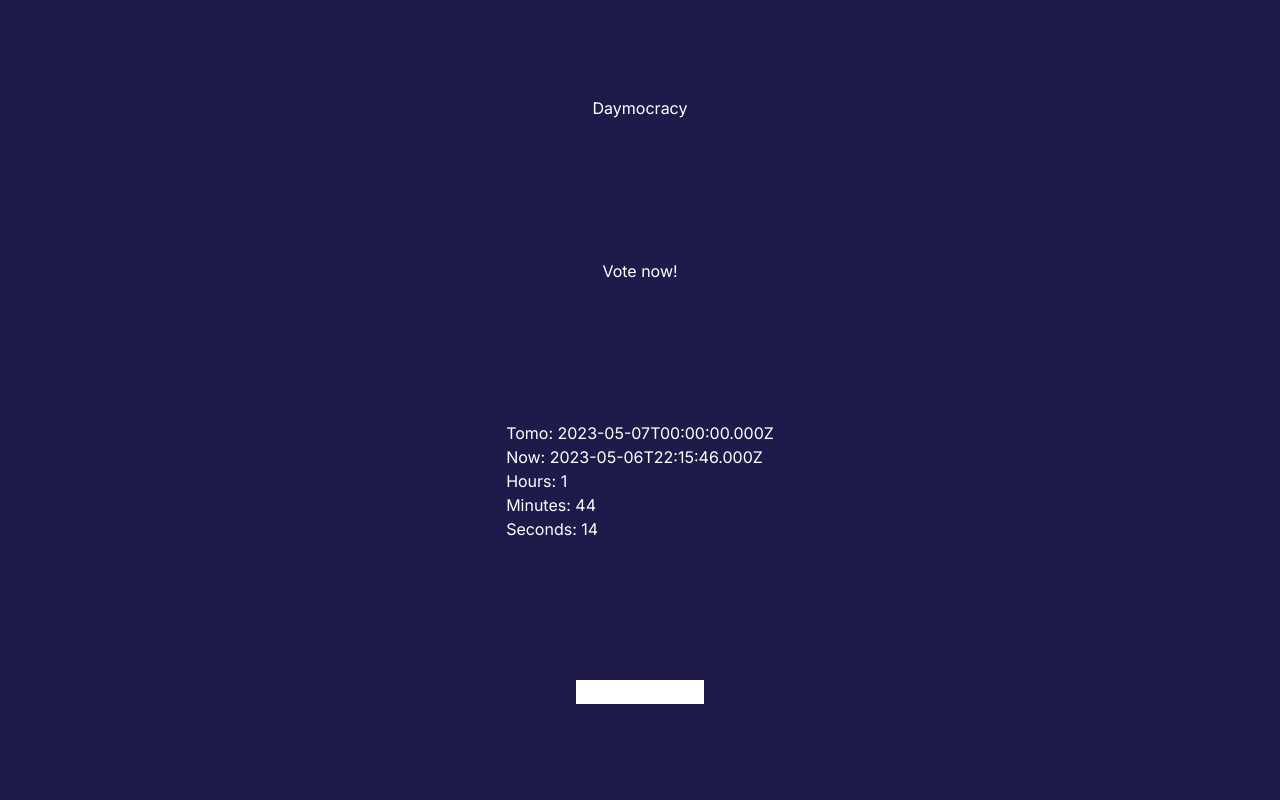
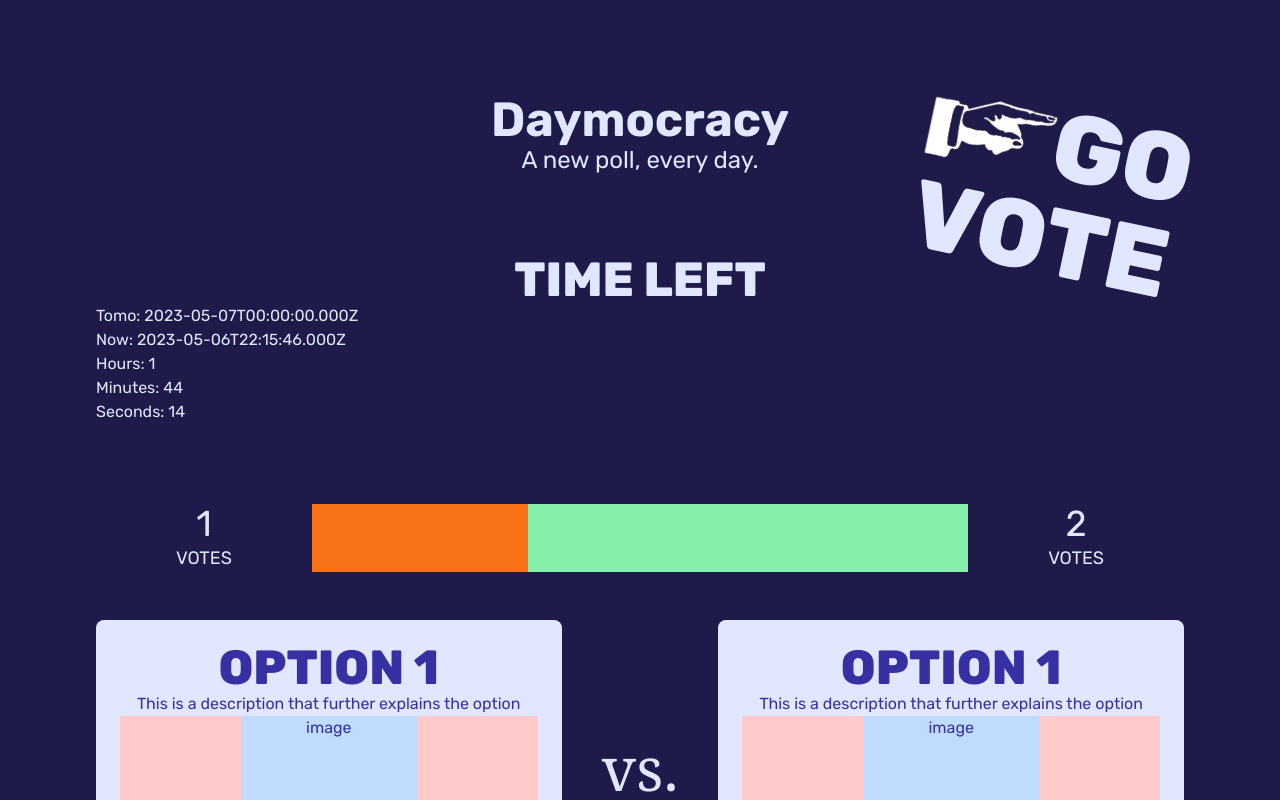
Before and after one commit to bennettdams/daymocracy, a Next.js app: page / in a window 1280 px wide. Shown: the top 800 px of the page. Built offline with nearby package versions, Linux system fonts and the light colour scheme.

Commit message:
Base poll layout

```diff
--- a/src/app/layout.tsx
+++ b/src/app/layout.tsx
@@ -1,7 +1,7 @@
-import { Inter } from 'next/font/google'
+import { Rubik } from 'next/font/google'
 import './globals.css'
 
-const inter = Inter({ subsets: ['latin'] })
+const rubikFont = Rubik({ subsets: ['latin'] })
 
 export const metadata = {
   title: 'Daymocracy',
@@ -15,7 +15,11 @@ export default function RootLayout({
 }) {
   return (
     <html lang="en">
-      <body className={inter.className}>{children}</body>
+      <body
+        className={`container mx-auto min-h-screen bg-indigo-950 p-10 text-indigo-100 lg:p-24 ${rubikFont.className}`}
+      >
+        {children}
+      </body>
     </html>
   )
 }
--- a/src/app/page.tsx
+++ b/src/app/page.tsx
@@ -1,17 +1,130 @@
+import { Title } from '@/components/Title'
+import Image from 'next/image'
+import handImage from '../../public/assets/hand.png'
 import { Clock as Timer } from './Timer'
 
-export default function Home() {
+export default function Home(): JSX.Element {
   return (
-    <main className="flex h-screen min-h-screen flex-col items-center justify-between bg-indigo-950 p-24 text-white">
-      <h1>Daymocracy</h1>
-      <p>Vote now!</p>
+    // `relative` is need because `GoVote` is positioned absolute
+    <main className="relative">
+      <h1 className="text-center text-5xl font-bold">Daymocracy</h1>
 
-      <Timer />
+      <h2 className="text-center text-2xl">A new poll, every day.</h2>
 
-      <div className="flex flex-row">
-        <div className="w-16 flex-1 bg-white">asd</div>
-        <div className="w-16 flex-1 bg-white">asd</div>
+      <div className="static right-0 top-0 mt-10 lg:absolute lg:mt-0">
+        <GoVote />
+      </div>
+
+      <div className="mt-10 lg:mt-20">
+        <TimeLeft />
+      </div>
+
+      <div className="mt-10 lg:mt-20">
+        <Poll votesOption1={1} votesOption2={2} />
+      </div>
+
+      <div className="mt-10 lg:mt-20">
+        <Title>Previous posts</Title>
       </div>
     </main>
   )
 }
+
+function PollOption(): JSX.Element {
+  return (
+    <div className="pg:p-10 flex-1 rounded-lg bg-indigo-100 p-6 text-center text-indigo-800">
+      <Title>Option 1</Title>
+
+      <div>This is a description that further explains the option</div>
+
+      <div className="grid w-full place-items-center bg-red-200">
+        <div className="h-44 w-44 bg-blue-200">image</div>
+      </div>
+    </div>
+  )
+}
+
+function PollOptions(): JSX.Element {
+  return (
+    <div className="flex w-full flex-col lg:flex-row">
+      <PollOption />
+
+      <p className="mx-10 grid place-items-center font-serif text-6xl">vs.</p>
+
+      <PollOption />
+    </div>
+  )
+}
+
+function Poll({
+  votesOption1,
+  votesOption2,
+}: {
+  votesOption1: number
+  votesOption2: number
+}): JSX.Element {
+  const allVotes = votesOption1 + votesOption2
+
+  // option 1's percentage of all votes
+  const option1RatioPercentage = Math.round((votesOption1 / allVotes) * 100)
+  const option2RatioPercentage = 100 - option1RatioPercentage
+
+  return (
+    <div className="flex w-full flex-col text-center">
+      <div className="flex flex-row">
+        <div className="mx-20 flex flex-1 flex-col">
+          <p className="text-4xl">{votesOption1}</p>
+          <p className="text-lg uppercase">votes</p>
+        </div>
+
+        <div className="flex w-full flex-row bg-gray-500">
+          <div
+            className="h-full bg-orange-500"
+            style={{ width: `${option1RatioPercentage}%` }}
+          >
+            &nbsp;
+          </div>
+          <div
+            className="h-full bg-green-300"
+            style={{ width: `${option2RatioPercentage}%` }}
+          >
+            &nbsp;
+          </div>
+        </div>
+
+        <div className="mx-20 flex flex-1 flex-col">
+          <p className="text-4xl">{votesOption2}</p>
+          <p className="text-lg uppercase">votes</p>
+        </div>
+      </div>
+
+      <div className="mt-12">
+        <PollOptions />
+      </div>
+    </div>
+  )
+}
+
+function GoVote(): JSX.Element {
+  return (
+    <div className="grid rotate-12 place-items-center font-extrabold uppercase">
+      <div className="flex flex-row items-center">
+        <div className="inline-block w-20 lg:w-32">
+          <Image src={handImage} alt="Hand image" />
+        </div>
+        <span className="text-center text-6xl lg:text-8xl">Go</span>
+      </div>
+      <span className="text-center text-6xl lg:text-8xl">vote</span>
+    </div>
+  )
+}
+
+function TimeLeft(): JSX.Element {
+  return (
+    <div>
+      <Title>time left</Title>
+
+      <Timer />
+    </div>
+  )
+}
--- /dev/null
+++ b/src/components/Title.tsx
@@ -0,0 +1,9 @@
+import type { ReactNode } from 'react'
+
+export function Title({ children }: { children: ReactNode }): JSX.Element {
+  return (
+    <h1 className="text-center text-5xl font-extrabold uppercase">
+      {children}
+    </h1>
+  )
+}
```
Also changed, not shown: public/assets/hand.png (added).
